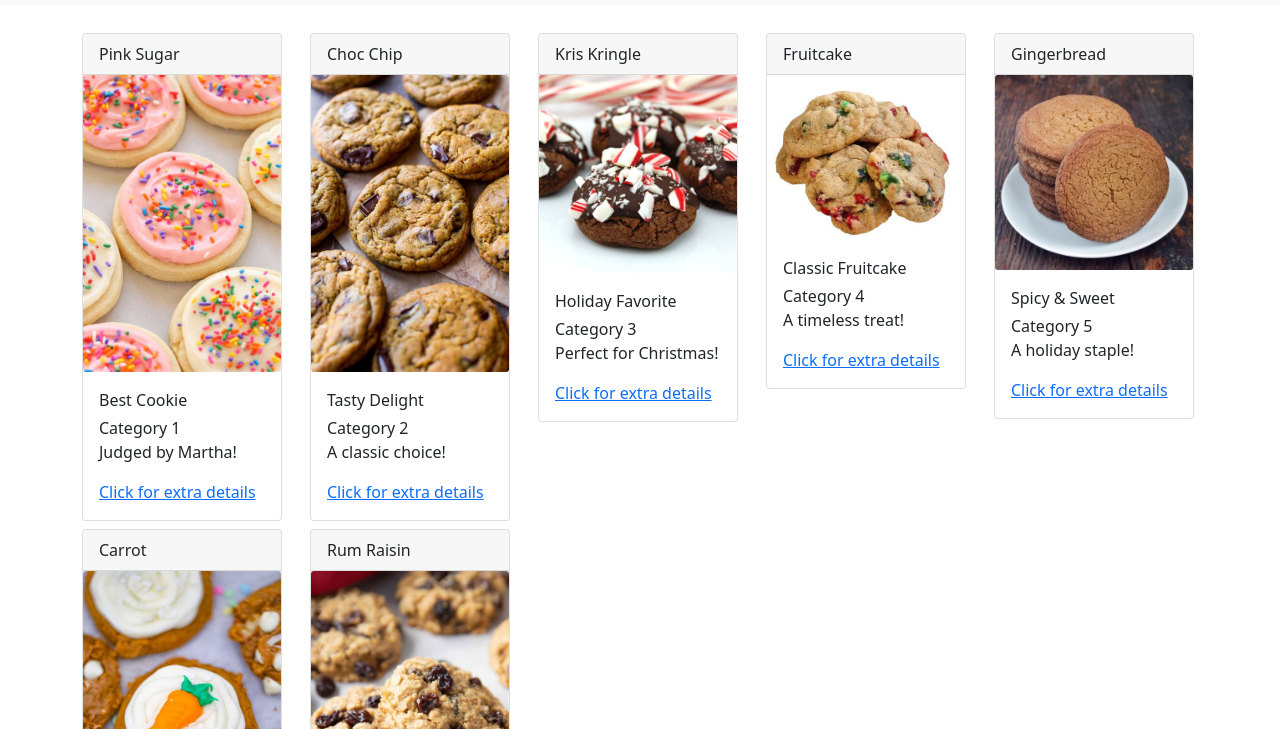
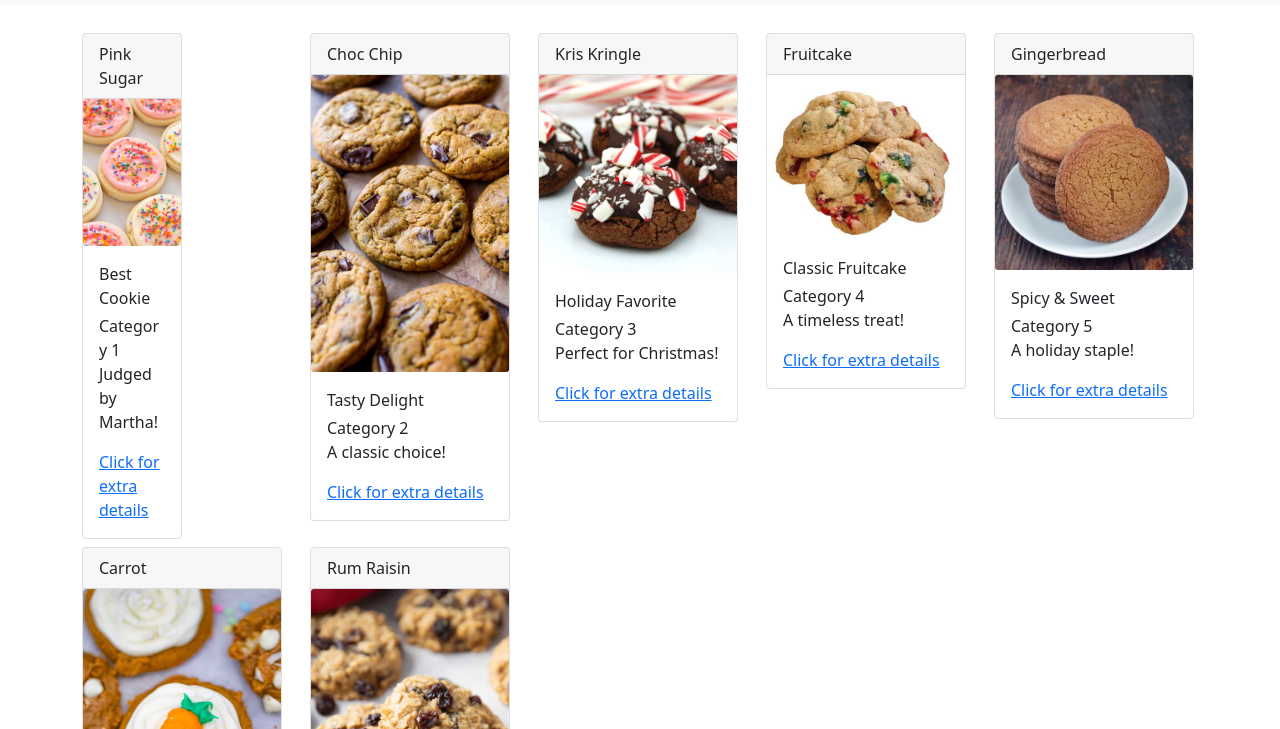
Before and after one commit to alexiatoli/cards, a plain HTML site: page index.html in a window 1280 px wide. Shown: the part 71-800 px from the top of the page. Drawn offline with nearby package versions, Linux system fonts and the light colour scheme; a web font is replaced by a local one.

Commit message:
Update index.html

```diff
--- a/index.html
+++ b/index.html
@@ -54,7 +54,7 @@
         <div class="row row-cols-sm-2 row-cols-md-3 row-cols-lg-4 row-cols-xl-5">
             <!-- Step 4: Card Template -->
             <div class="col">
-                <div class="card my-1" style="width: 200px">
+                <div class="card my-1" style="width: 100px">
                     <div class="card-header">Pink Sugar</div>
                     <img class="card-img" src="cookie1.jpg" alt="Pink Sugar Cookie" />
                     <div class="card-body">
```
